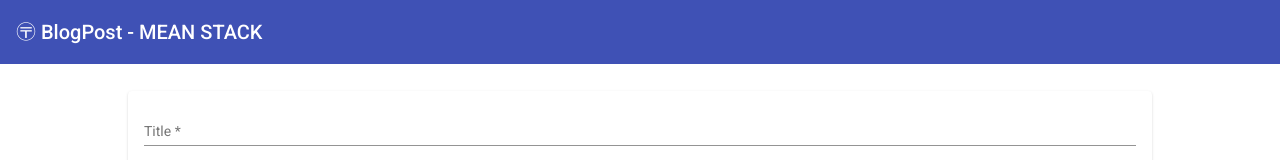
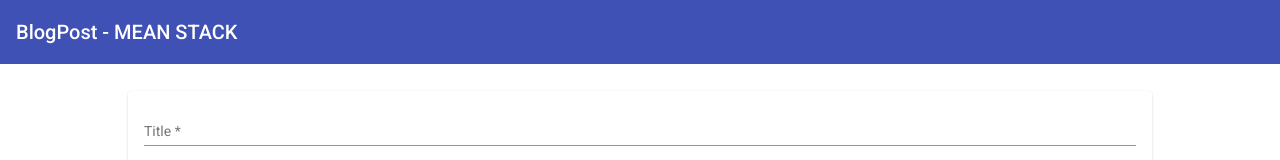
Before and after one commit to yashmishra12/Blogpost-MEAN, an Angular app in the folder blogpost/: page / in a window 1280 px wide. Shown: the top 160 px of the page. Built offline with nearby package versions, Linux system fonts and the light colour scheme.

Commit message:
minor favicon update

```diff
--- a/blogpost/src/app/header/header/header.component.html
+++ b/blogpost/src/app/header/header/header.component.html
@@ -1 +1 @@
-<mat-toolbar color="primary"> 〶 BlogPost - MEAN STACK</mat-toolbar>
+<mat-toolbar color="primary">BlogPost - MEAN STACK</mat-toolbar>
--- a/blogpost/src/index.html
+++ b/blogpost/src/index.html
@@ -2,7 +2,7 @@
 <html lang="en">
 <head>
   <meta charset="utf-8">
-  <title>Blogpost</title>
+  <title>BlogPost - MEAN STACK</title>
   <base href="/">
   <meta name="viewport" content="width=device-width, initial-scale=1">
   <link rel="icon" type="image/x-icon" href="favicon.ico">
```
Also changed, not shown: 1 other file (tests, documents, lock files or other folders).
